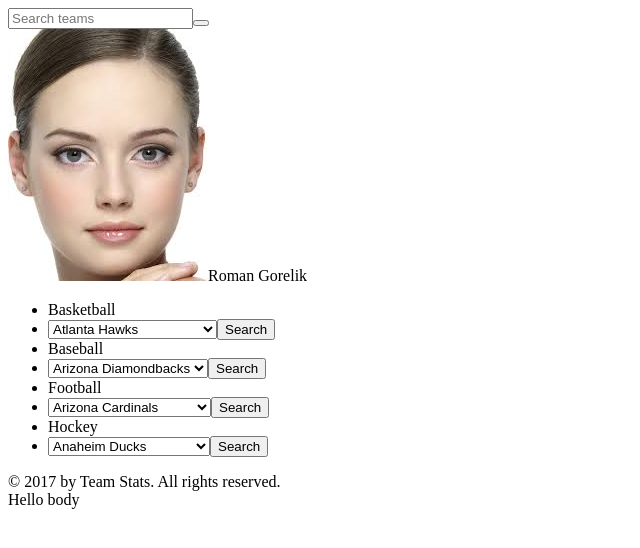
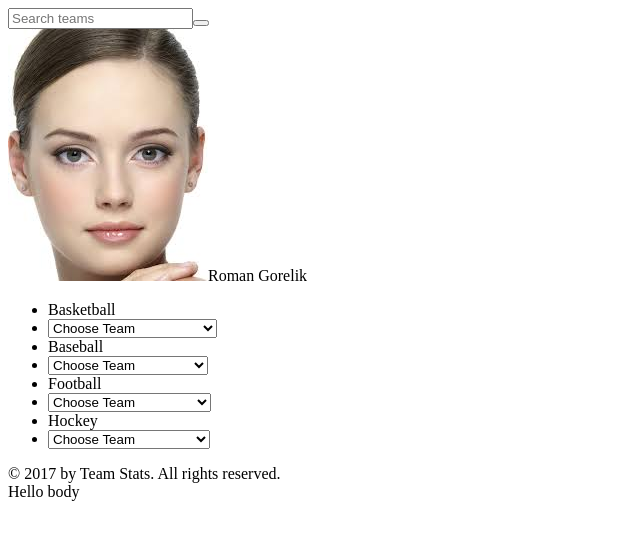
Before and after one commit to romangorelik/TeamInfo, a React app: page / in a window 1280 px wide. Shown: the top 548 px of the page, without its empty margins (0-640 px from the left). Built offline with nearby package versions, Linux system fonts and the light colour scheme; the HTML template or start-up script is replaced by a standard one.

Commit message:
Removed button, added state dropdown registration

```diff
--- a/client/src/components/SideNav.jsx
+++ b/client/src/components/SideNav.jsx
@@ -1,10 +1,14 @@
 import React from 'react'
 import { connect } from 'react-redux';
+
+import axios from 'axios'
 
 let root = document.documentElement;
 
 class SideNavJSX extends React.Component {
   state = {
+    selectedTeam: '',
+
     basketball: false,
     baseball: false,
     football: false,
@@ -28,6 +32,13 @@ class SideNavJSX extends React.Component {
     })
   }
 
+  chooseTeam = (e) => {
+    e.preventDefault();
+    this.setState({
+      selectedTeam: e.target.value
+    })
+  }
+
   render () {
     return (
       <nav className="sidebar">
@@ -43,14 +54,14 @@ class SideNavJSX extends React.Component {
 
           <li className="side-nav__dropdown side-nav__dropdown--basketball">
             <form className="side-nav__dropdown-form">
-              <select name='basketball-teams'>
+              <select defaultValue='initial' name='basketball-teams' className='side-nav__dropdown-select' onChange={this.chooseTeam}>
+                <option value='initial' disabled>Choose Team</option>
                 {this.state.basketballTeams.map((team, index) => {
                   return (
                     <option value={team} key={index}>{team}</option>
                   )
                 })}
               </select>
-              <button className="btn btn--dropdown">Search</button>
             </form>
           </li>
 
@@ -65,14 +76,14 @@ class SideNavJSX extends React.Component {
 
           <li className="side-nav__dropdown side-nav__dropdown--baseball">
             <form className="side-nav__dropdown-form">
-              <select name='baseball-teams'>
+              <select defaultValue='initial' name='baseball-teams' className='side-nav__dropdown-select' onChange={this.chooseTeam}>
+                <option value='initial' disabled>Choose Team</option>
                 {this.state.baseballTeams.map((team, index) => {
                   return (
                     <option value={team} key={index}>{team}</option>
                   )
                 })}
               </select>
-              <button className="btn btn--dropdown">Search</button>
             </form>
           </li>
 
@@ -87,14 +98,14 @@ class SideNavJSX extends React.Component {
 
           <li className="side-nav__dropdown side-nav__dropdown--football">
             <form className="side-nav__dropdown-form">
-              <select name='football-teams'>
+              <select defaultValue='initial' name='football-teams' className='side-nav__dropdown-select' onChange={this.chooseTeam}>
+                <option value='initial' disabled>Choose Team</option>
                 {this.state.footballTeams.map((team, index) => {
                   return (
                     <option value={team} key={index}>{team}</option>
                   )
                 })}
               </select>
-              <button className="btn btn--dropdown">Search</button>
             </form>
           </li>
 
@@ -109,14 +120,14 @@ class SideNavJSX extends React.Component {
 
           <li className="side-nav__dropdown side-nav__dropdown--hockey">
             <form className="side-nav__dropdown-form">
-              <select name='hockey-teams'>
+              <select defaultValue='initial' name='hockey-teams' className='side-nav__dropdown-select' onChange={this.chooseTeam}>
+                <option value='initial' disabled>Choose Team</option>
                 {this.state.hockeyTeams.map((team, index) => {
                   return (
                     <option value={team} key={index}>{team}</option>
                   )
                 })}
               </select>
-              <button className="btn btn--dropdown">Search</button>
             </form>
           </li>
         </ul>
```
Also changed, not shown: 4 other files (tests, documents, lock files or other folders).
